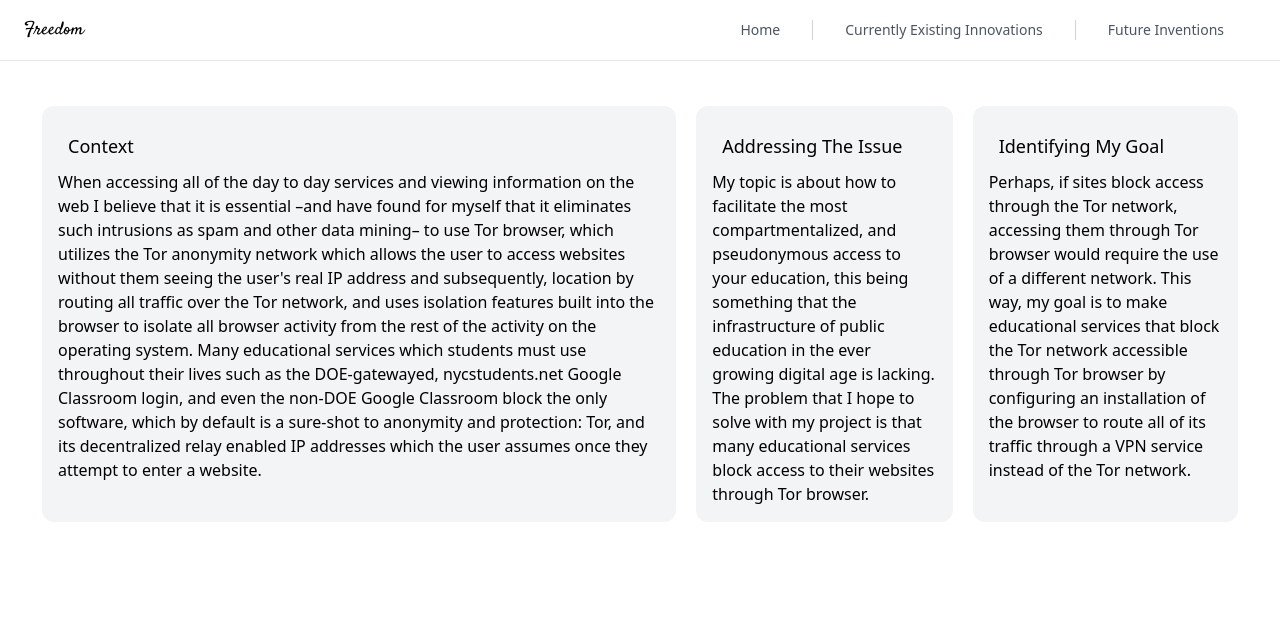
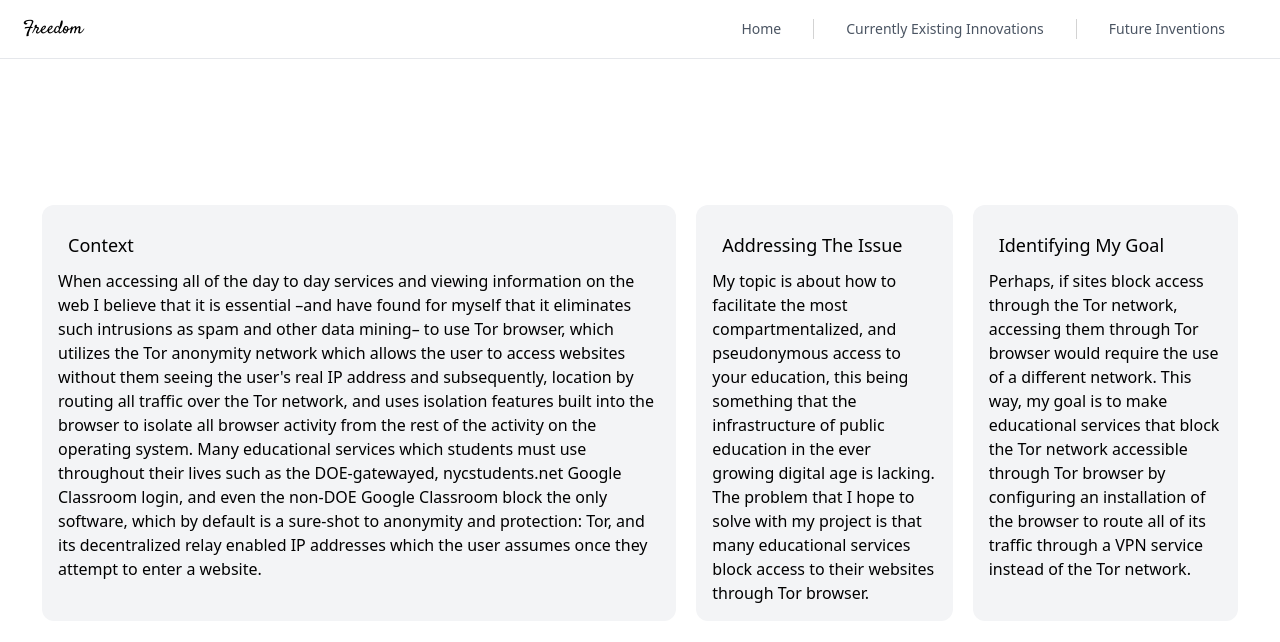
Before and after one commit to jacobl3371/sep10-freedom-project, a plain HTML site: page overview.html in a window 1280 px wide. Drawn offline with nearby package versions, Linux system fonts and the light colour scheme.

Commit message:
get rid of fixed navbar on overview

```diff
--- a/overview.html
+++ b/overview.html
@@ -47,7 +47,7 @@
 
 <!--TAILWIND NAVBAR-->
 <section>
-    <nav class="border-gray-200 mb-10 fixed w-full p-4 bg-white">
+    <nav class="border-gray-200 mb-10">
         <div id="home"></div>
         <div class="w-full mx-auto">
             <div class="mx-2 flex flex-wrap items-center justify-between">
```
